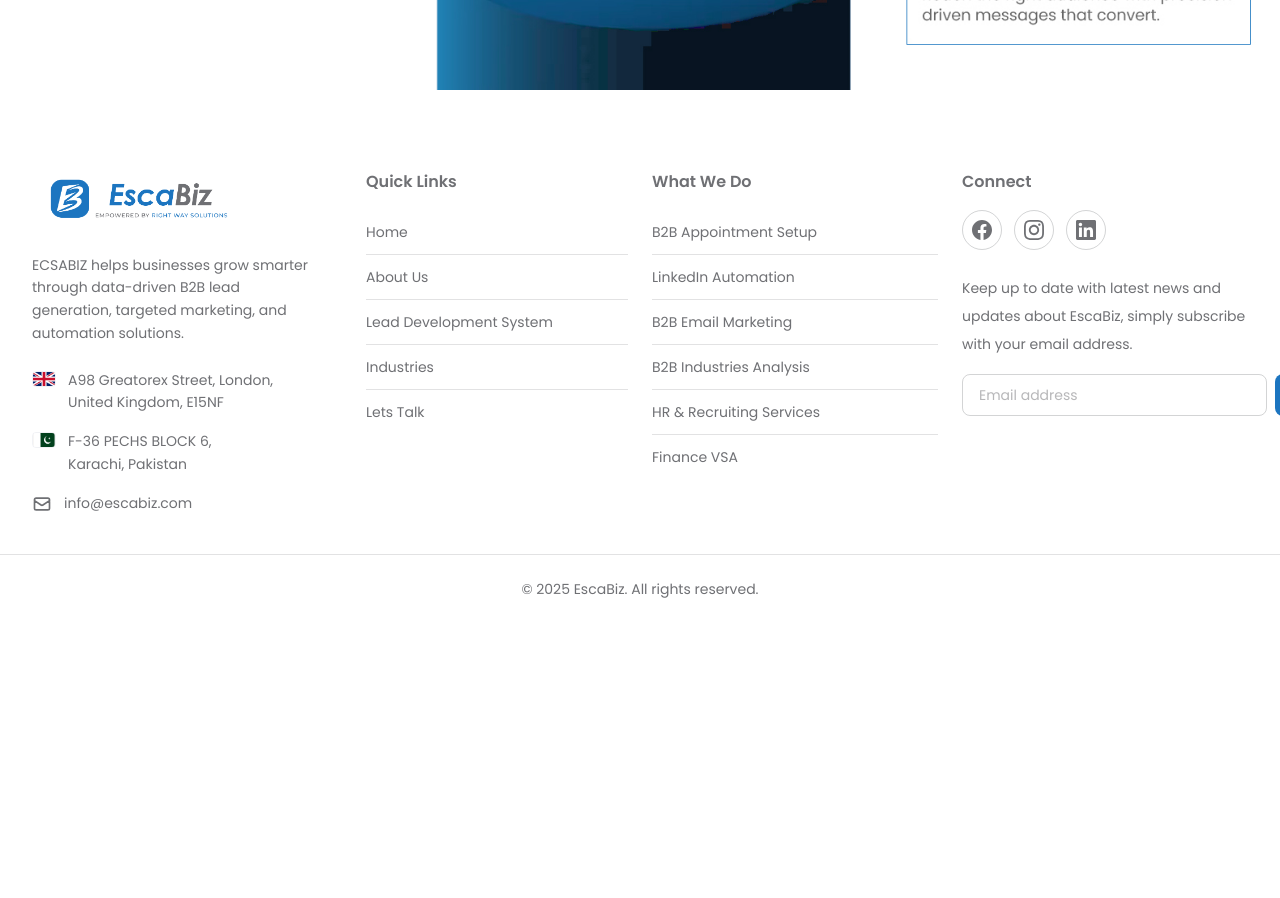
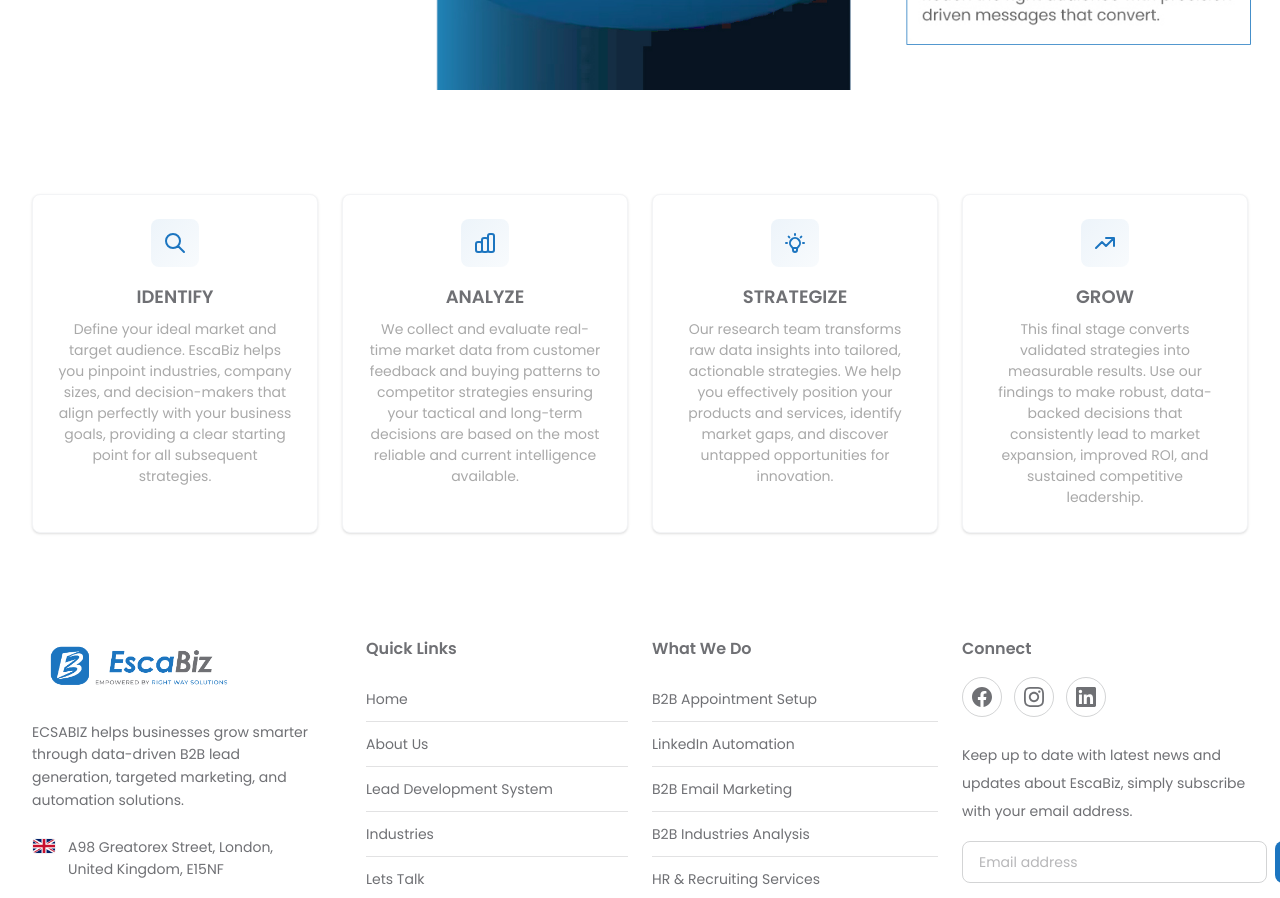
Before and after one commit to Sharmeen-Rauf/escabiz, a Next.js app: page /b2b-market-research-agency-escabiz in a window 1280 px wide. Shown: the part 2700-3598 px from the top of the page. Before the commit the page ends 3323 px from the top, so only its background shows below. Built offline with nearby package versions, Linux system fonts and the light colour scheme.

Commit message:
Add Process Cards Section to B2B Market Research Agency Page: introduce a new section featuring four distinct process cards (Identify, Analyze, Strategize, Grow) with engaging content and improved visual styling to enhance user experience and clarity of services offered.

```diff
--- a/src/app/b2b-market-research-agency-escabiz/page.tsx
+++ b/src/app/b2b-market-research-agency-escabiz/page.tsx
@@ -223,6 +223,101 @@ export default function B2BIndustryAnalysis() {
             </div>
           </div>
         </section>
+
+        {/* Process Cards Section */}
+        <section className="w-full bg-white py-10 md:py-14 lg:py-16">
+          <div className="w-full max-w-7xl mx-auto px-4 sm:px-6 lg:px-8">
+            <div className="grid grid-cols-1 md:grid-cols-2 lg:grid-cols-4 gap-5 lg:gap-6">
+              {/* Card 1: IDENTIFY */}
+              <div className="group relative bg-white rounded-lg shadow-sm hover:shadow-xl transition-all duration-500 p-5 lg:p-6 flex flex-col border border-gray-100 hover:border-[#1c75c0] hover:-translate-y-1 hover:bg-[#1c75c0] text-center">
+                {/* Icon Container */}
+                <div className="mb-4 flex justify-center">
+                  <div className="bg-gradient-to-br from-[#1c75c0]/8 to-[#1c75c0]/3 rounded-lg p-3 w-12 h-12 flex items-center justify-center group-hover:bg-white/20 group-hover:scale-105 transition-all duration-300">
+                    <svg className="w-6 h-6 text-[#1c75c0] group-hover:text-white transition-colors duration-300" fill="none" stroke="currentColor" viewBox="0 0 24 24">
+                      <path strokeLinecap="round" strokeLinejoin="round" strokeWidth={2} d="M21 21l-6-6m2-5a7 7 0 11-14 0 7 7 0 0114 0z" />
+                    </svg>
+                  </div>
+                </div>
+
+                {/* Heading */}
+                <h5 className="text-base md:text-lg font-semibold text-[#6f7074] group-hover:text-white mb-2 transition-colors duration-300">
+                  IDENTIFY
+                </h5>
+
+                {/* Paragraph */}
+                <p className="text-xs md:text-sm text-[#a9a9a9] group-hover:text-white/90 leading-normal flex-grow font-normal transition-colors duration-300">
+                  Define your ideal market and target audience. EscaBiz helps you pinpoint industries, company sizes, and decision-makers that align perfectly with your business goals, providing a clear starting point for all subsequent strategies.
+                </p>
+              </div>
+
+              {/* Card 2: ANALYZE */}
+              <div className="group relative bg-white rounded-lg shadow-sm hover:shadow-xl transition-all duration-500 p-5 lg:p-6 flex flex-col border border-gray-100 hover:border-[#1c75c0] hover:-translate-y-1 hover:bg-[#1c75c0] text-center">
+                {/* Icon Container */}
+                <div className="mb-4 flex justify-center">
+                  <div className="bg-gradient-to-br from-[#1c75c0]/8 to-[#1c75c0]/3 rounded-lg p-3 w-12 h-12 flex items-center justify-center group-hover:bg-white/20 group-hover:scale-105 transition-all duration-300">
+                    <svg className="w-6 h-6 text-[#1c75c0] group-hover:text-white transition-colors duration-300" fill="none" stroke="currentColor" viewBox="0 0 24 24">
+                      <path strokeLinecap="round" strokeLinejoin="round" strokeWidth={2} d="M9 19v-6a2 2 0 00-2-2H5a2 2 0 00-2 2v6a2 2 0 002 2h2a2 2 0 002-2zm0 0V9a2 2 0 012-2h2a2 2 0 012 2v10m-6 0a2 2 0 002 2h2a2 2 0 002-2m0 0V5a2 2 0 012-2h2a2 2 0 012 2v14a2 2 0 01-2 2h-2a2 2 0 01-2-2z" />
+                    </svg>
+                  </div>
+                </div>
+
+                {/* Heading */}
+                <h5 className="text-base md:text-lg font-semibold text-[#6f7074] group-hover:text-white mb-2 transition-colors duration-300">
+                  ANALYZE
+                </h5>
+
+                {/* Paragraph */}
+                <p className="text-xs md:text-sm text-[#a9a9a9] group-hover:text-white/90 leading-normal flex-grow font-normal transition-colors duration-300">
+                  We collect and evaluate real-time market data from customer feedback and buying patterns to competitor strategies ensuring your tactical and long-term decisions are based on the most reliable and current intelligence available.
+                </p>
+              </div>
+
+              {/* Card 3: STRATEGIZE */}
+              <div className="group relative bg-white rounded-lg shadow-sm hover:shadow-xl transition-all duration-500 p-5 lg:p-6 flex flex-col border border-gray-100 hover:border-[#1c75c0] hover:-translate-y-1 hover:bg-[#1c75c0] text-center">
+                {/* Icon Container */}
+                <div className="mb-4 flex justify-center">
+                  <div className="bg-gradient-to-br from-[#1c75c0]/8 to-[#1c75c0]/3 rounded-lg p-3 w-12 h-12 flex items-center justify-center group-hover:bg-white/20 group-hover:scale-105 transition-all duration-300">
+                    <svg className="w-6 h-6 text-[#1c75c0] group-hover:text-white transition-colors duration-300" fill="none" stroke="currentColor" viewBox="0 0 24 24">
+                      <path strokeLinecap="round" strokeLinejoin="round" strokeWidth={2} d="M9.663 17h4.673M12 3v1m6.364 1.636l-.707.707M21 12h-1M4 12H3m3.343-5.657l-.707-.707m2.828 9.9a5 5 0 117.072 0l-.548.547A3.374 3.374 0 0014 18.469V19a2 2 0 11-4 0v-.531c0-.895-.356-1.754-.988-2.386l-.548-.547z" />
+                    </svg>
+                  </div>
+                </div>
+
+                {/* Heading */}
+                <h5 className="text-base md:text-lg font-semibold text-[#6f7074] group-hover:text-white mb-2 transition-colors duration-300">
+                  STRATEGIZE
+                </h5>
+
+                {/* Paragraph */}
+                <p className="text-xs md:text-sm text-[#a9a9a9] group-hover:text-white/90 leading-normal flex-grow font-normal transition-colors duration-300">
+                  Our research team transforms raw data insights into tailored, actionable strategies. We help you effectively position your products and services, identify market gaps, and discover untapped opportunities for innovation.
+                </p>
+              </div>
+
+              {/* Card 4: GROW */}
+              <div className="group relative bg-white rounded-lg shadow-sm hover:shadow-xl transition-all duration-500 p-5 lg:p-6 flex flex-col border border-gray-100 hover:border-[#1c75c0] hover:-translate-y-1 hover:bg-[#1c75c0] text-center">
+                {/* Icon Container */}
+                <div className="mb-4 flex justify-center">
+                  <div className="bg-gradient-to-br from-[#1c75c0]/8 to-[#1c75c0]/3 rounded-lg p-3 w-12 h-12 flex items-center justify-center group-hover:bg-white/20 group-hover:scale-105 transition-all duration-300">
+                    <svg className="w-6 h-6 text-[#1c75c0] group-hover:text-white transition-colors duration-300" fill="none" stroke="currentColor" viewBox="0 0 24 24">
+                      <path strokeLinecap="round" strokeLinejoin="round" strokeWidth={2} d="M13 7h8m0 0v8m0-8l-8 8-4-4-6 6" />
+                    </svg>
+                  </div>
+                </div>
+
+                {/* Heading */}
+                <h5 className="text-base md:text-lg font-semibold text-[#6f7074] group-hover:text-white mb-2 transition-colors duration-300">
+                  GROW
+                </h5>
+
+                {/* Paragraph */}
+                <p className="text-xs md:text-sm text-[#a9a9a9] group-hover:text-white/90 leading-normal flex-grow font-normal transition-colors duration-300">
+                  This final stage converts validated strategies into measurable results. Use our findings to make robust, data-backed decisions that consistently lead to market expansion, improved ROI, and sustained competitive leadership.
+                </p>
+              </div>
+            </div>
+          </div>
+        </section>
       </main>
 
       {/* Footer Section */}
```
